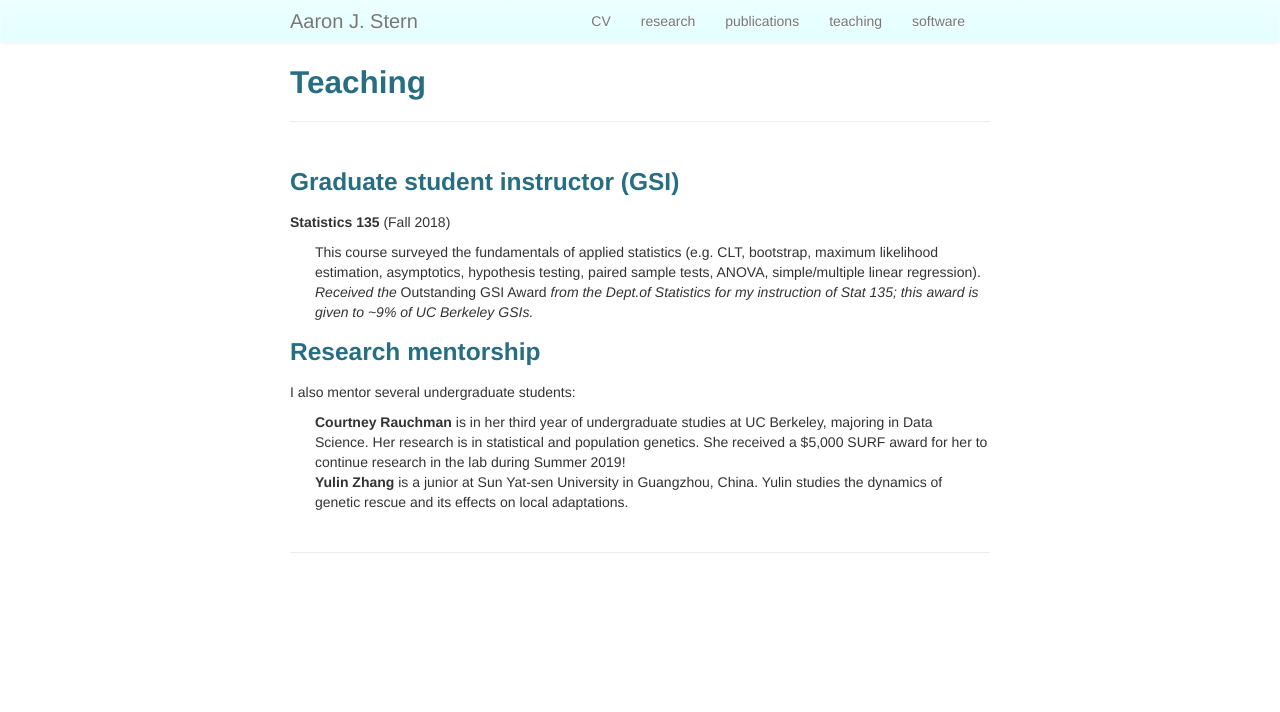
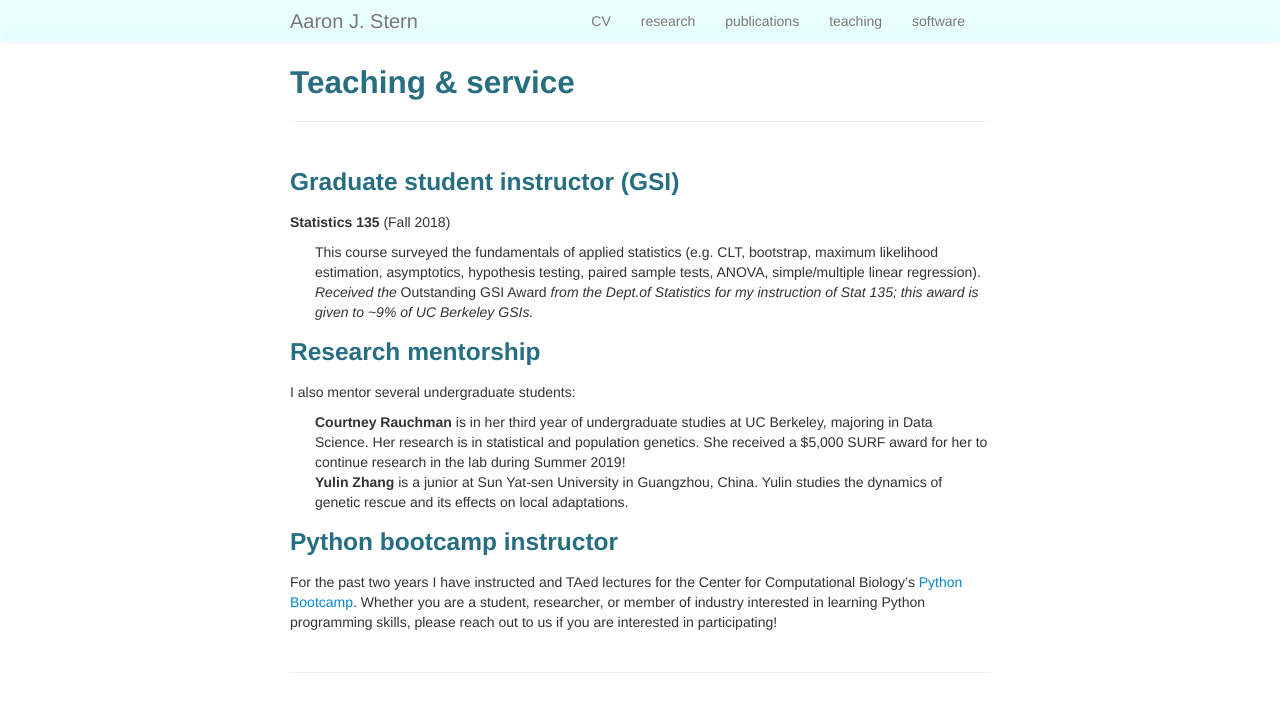
Before and after one commit to 35ajstern/simple_academic_website, a Jekyll site: the page built from pages/teaching.md, in a window 1280 px wide. Shown: the top 712 px of the page. Built offline with Jekyll 4.4.1, drawn with Linux system fonts in a browser that asks for light colours.

Commit message:
bootcamp

```diff
--- a/pages/teaching.md
+++ b/pages/teaching.md
@@ -1,6 +1,6 @@
 ---
 layout: page
-title: Teaching
+title: Teaching & service
 description: Aaron Stern | Teaching
 ---
 ### Graduate student instructor (GSI)
@@ -10,7 +10,6 @@ description: Aaron Stern | Teaching
 <li> </li>
 <li> <i>Received the</i> Outstanding GSI Award <i>from the Dept.of Statistics for my instruction of Stat 135; this award is given to ~9% of UC Berkeley GSIs.</i></li>
 </ul>
-
 
 
 ### Research mentorship
@@ -24,6 +23,10 @@ I also mentor several undergraduate students:
 
 </ul>
 
+### Python bootcamp instructor
+
+For the past two years I have instructed and TAed lectures for the Center for Computational Biology's <a href="https://ccb.berkeley.edu/outreach/workshops-bootcamps/">Python Bootcamp</a>. Whether you are a student, researcher, or member of industry interested in learning Python programming skills, please reach out to us if you are interested in participating!
+
 <!-- Note: this is how to write a comment in HTML. Everything in here won't show up on your webpage.-->
 
 <!--
```
